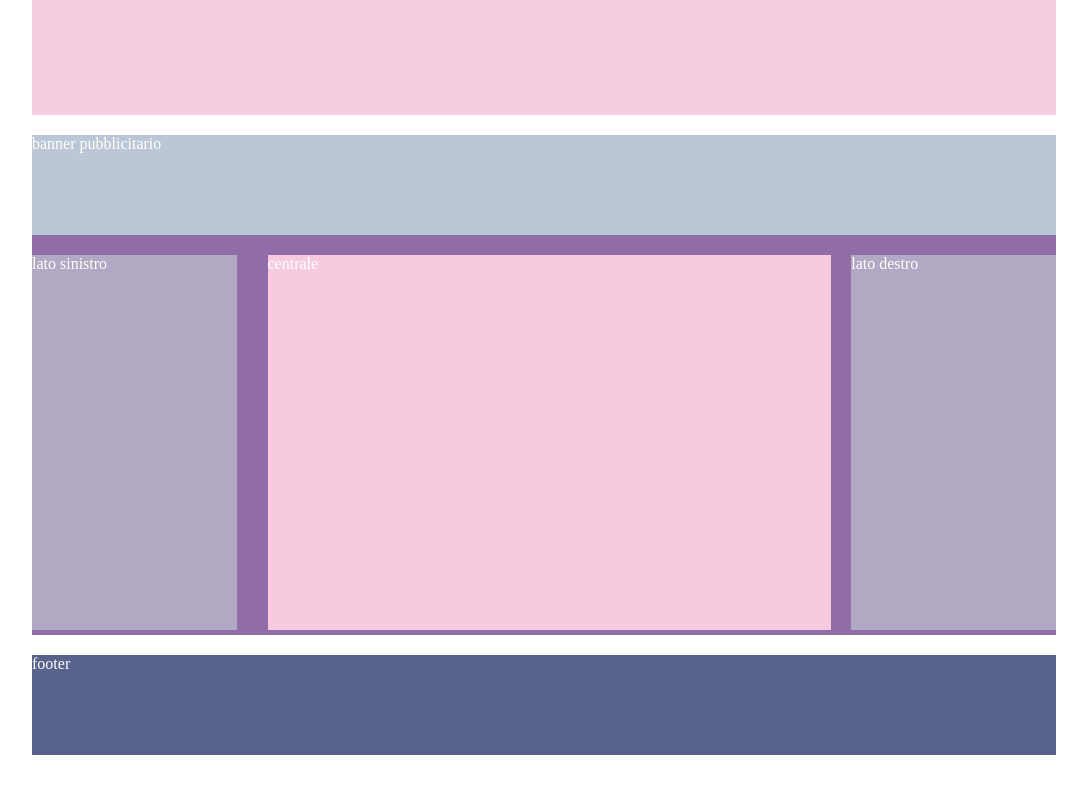
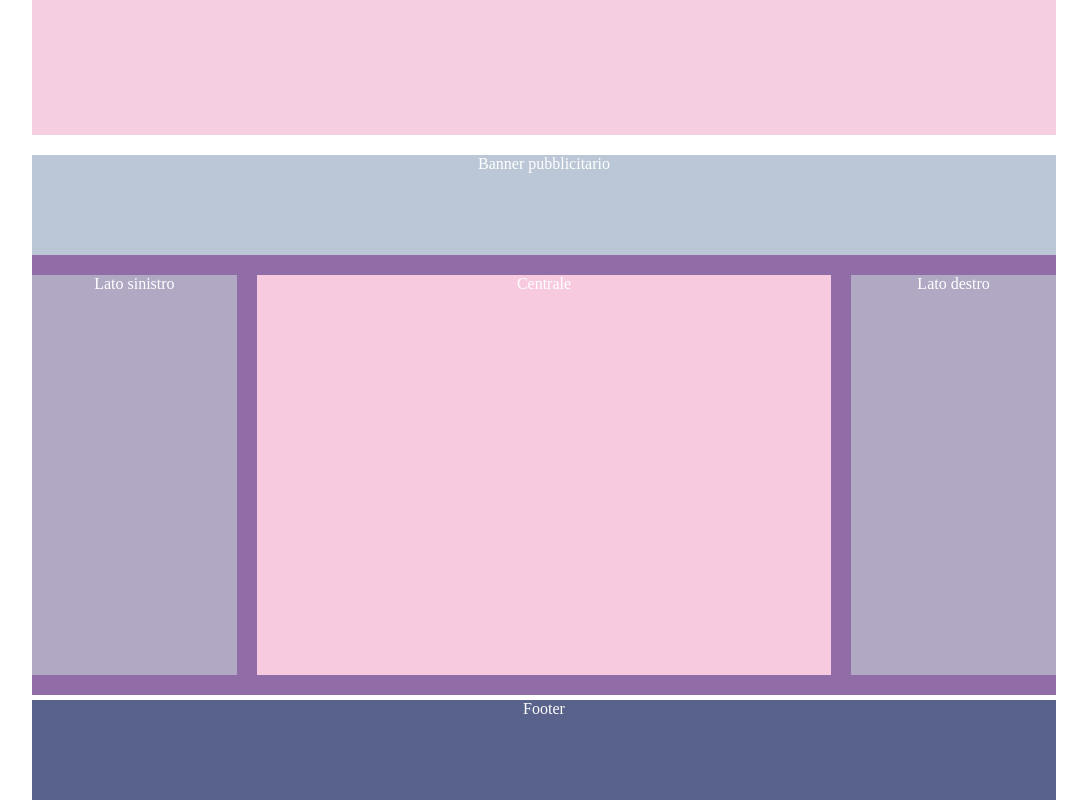
Before and after one commit to leitongchen/htmlcss-struttura-wp, a plain HTML site: page index.html in a window 1280 px wide. Shown: the part 505-1305 px from the top of the page, without its empty margins (96-1183 px from the left). Before the commit the page ends 1280 px from the top, so only its background shows below. Drawn offline with Linux system fonts and the light colour scheme.

Commit message:
float boxes adjust

```diff
--- a/index.html
+++ b/index.html
@@ -18,21 +18,21 @@
             </section>
             <section class="sezione-due clearfix">
                 <div class="banner">
-                    banner pubblicitario
+                    Banner pubblicitario
                 </div>
                 <aside class="left-side f-left">
-                    lato sinistro
+                    Lato sinistro
                 </aside>
-                <div class="central f-left">
-                    centrale
-                </div>
-                <aside class="right-side f-right">
-                    lato destro
+                <article class="central f-left">
+                    Centrale
+                </article>
+                <aside class="right-side f-left">
+                    Lato destro
                 </aside>
             </section>
         </main>
         <footer>
-            footer
+            Footer
         </footer>
     </div>
 </body>
--- a/style.css
+++ b/style.css
@@ -2,17 +2,14 @@
     margin: 0;
     padding: 0;
     box-sizing: border-box;
+
     color: white;
+    text-align: center;
 }
 
 .f-left {
     float: left;
 }
-
-.f-right {
-    float: right;
-}
-
 .clearfix::after {
     content: "";
     display: table;
@@ -29,7 +26,7 @@ header {
     height: 100px;
 }
 
-main section {
+main .sezione-uno {
     height: 500px;
     width: 100%;
 }
@@ -43,15 +40,15 @@ section.sezione-due {
 }
 
 .banner {
-    width: 100%;
-    height: 20%;
+    height: 100px;
     margin-bottom: 20px;
     background-color: rgb(187, 199, 214);
 }
 
 /* altezza elementi sezione float */
 .sezione-due aside, .sezione-due .central {
-    height: 75%;
+    height: 400px;
+    margin-bottom: 20px;
 }
 
 .sezione-due aside {
@@ -60,13 +57,12 @@ section.sezione-due {
 }
 
 .sezione-due .central {
-    width: 55%;
+    width: 56%;
     background-color: rgb(247, 202, 224);
-
 }
 
-.left-side {
-    margin-right: 3%;
+.left-side, .central {
+    margin-right: 2%
 }
 
 footer {
@@ -74,6 +70,10 @@ footer {
     height: 100px;
 }
 
-header, section, footer {
-    margin-bottom: 20px;
+header, section {
+    margin-top: 20px;
 }
+
+footer {
+    margin-top: 5px;
+}
```
